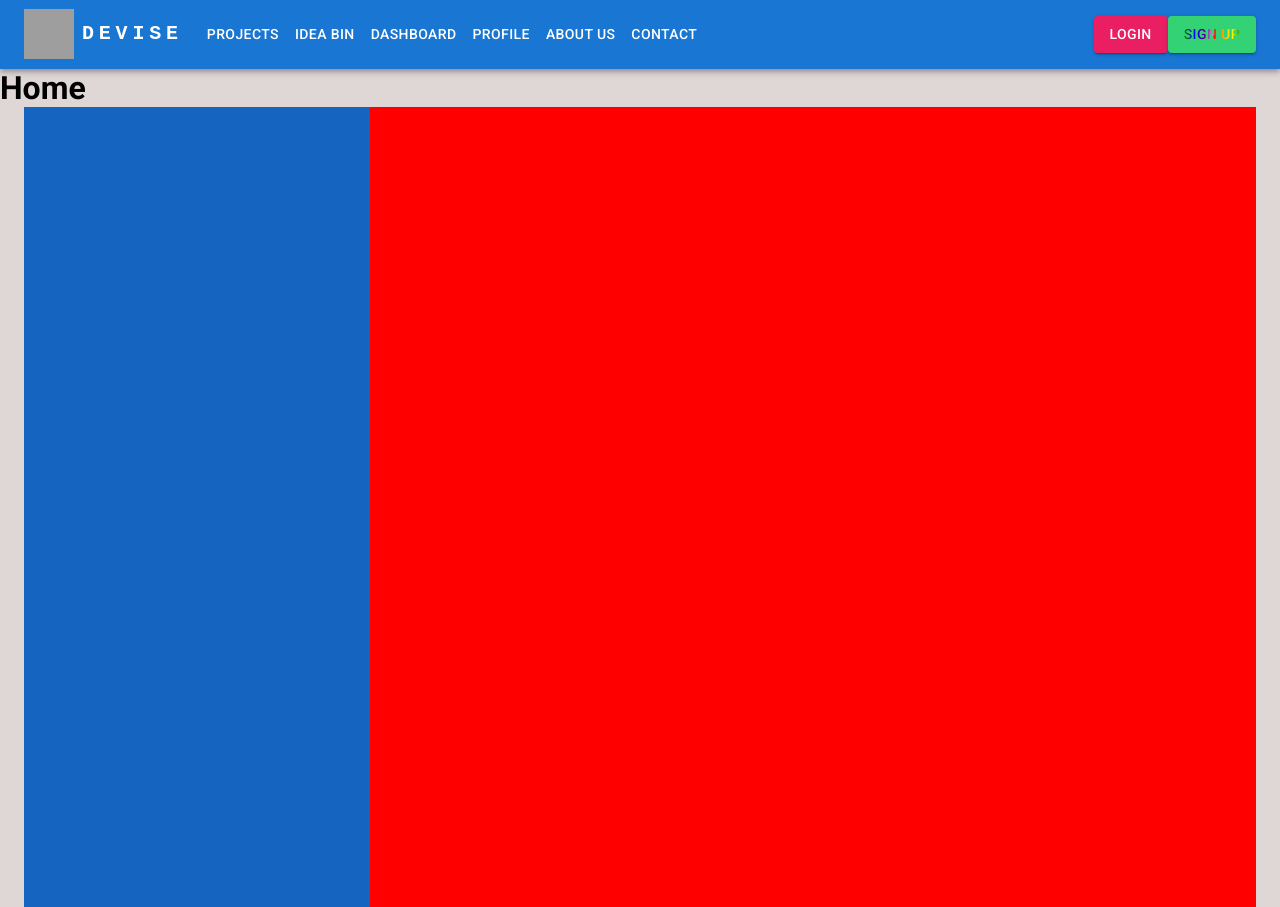
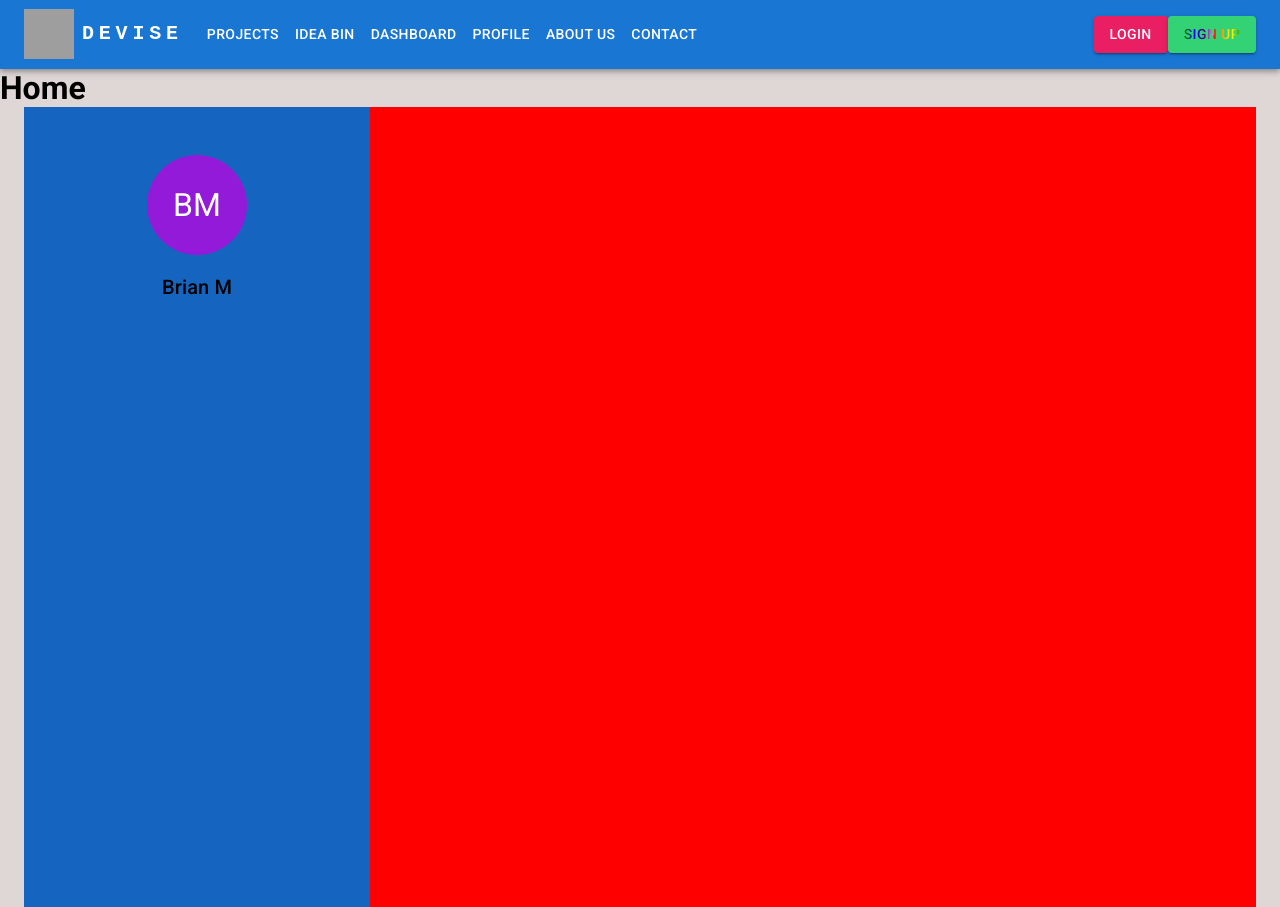
Before and after one commit to Brainybrian316/DEVise, a React (Create React App) app: page / in a window 1280 px wide. Built offline with nearby package versions, Linux system fonts and the light colour scheme; grey boxes are pictures that could not be loaded.

Commit message:
avatar and name

```diff
--- /dev/null
+++ b/src/pages/ProfilePage/avatar.js
@@ -0,0 +1,65 @@
+import * as React from 'react';
+import Avatar from '@mui/material/Avatar';
+import Stack from '@mui/material/Stack';
+import { Typography } from '@mui/material';
+
+function stringToColor(string) {
+  let hash = 0;
+  let i;
+
+  /* eslint-disable no-bitwise */
+  for (i = 0; i < string.length; i += 1) {
+    hash = string.charCodeAt(i) + ((hash << 5) - hash);
+  }
+
+  let color = '#';
+
+  for (i = 0; i < 3; i += 1) {
+    const value = (hash >> (i * 8)) & 0xff;
+    color += `00${value.toString(16)}`.slice(-2);
+  }
+  /* eslint-enable no-bitwise */
+
+  return color;
+}
+
+function stringAvatar(name) {
+  return {
+    sx: {
+      bgcolor: stringToColor(name),
+      width: 100,
+      height: 100,
+      fontSize: '2rem',
+
+    },
+    children: `${name.split(' ')[0][0]}${name.split(' ')[1][0]}`,
+  };
+}
+
+export default function Avatars() {
+  return (
+    <>
+    <Stack
+     direction="row"
+     sx={{
+      display: 'flex',
+      flexDirection: 'row',
+      justifyContent: 'center',
+      alignItems: 'center',
+      marginTop: '3rem',
+      padding: '0',
+     }}>
+      <Avatar {...stringAvatar('Brian M')} />
+    </Stack>
+    <Typography
+      variant="h6"
+      sx={{
+        marginTop: '1rem',
+        textAlign: 'center',
+      }}
+    >
+      Brian M
+    </Typography>
+  </>
+  );
+}
--- a/src/pages/ProfilePage/index.js
+++ b/src/pages/ProfilePage/index.js
@@ -1,7 +1,6 @@
 
 import {Box, Container} from '@mui/material/';
-
-
+import Avatar from './avatar';
 
 export default function ProfilePage() {
   return (
@@ -21,7 +20,9 @@ export default function ProfilePage() {
     height: '100vh',
     backgroundColor: 'primary.dark',
   }}
-/>
+>
+  <Avatar />
+  </Box>
 <Box
   sx={{
     width: '100vw',
```
Also changed, not shown: src/pages/ProfilePage/profileCard.js (added).
